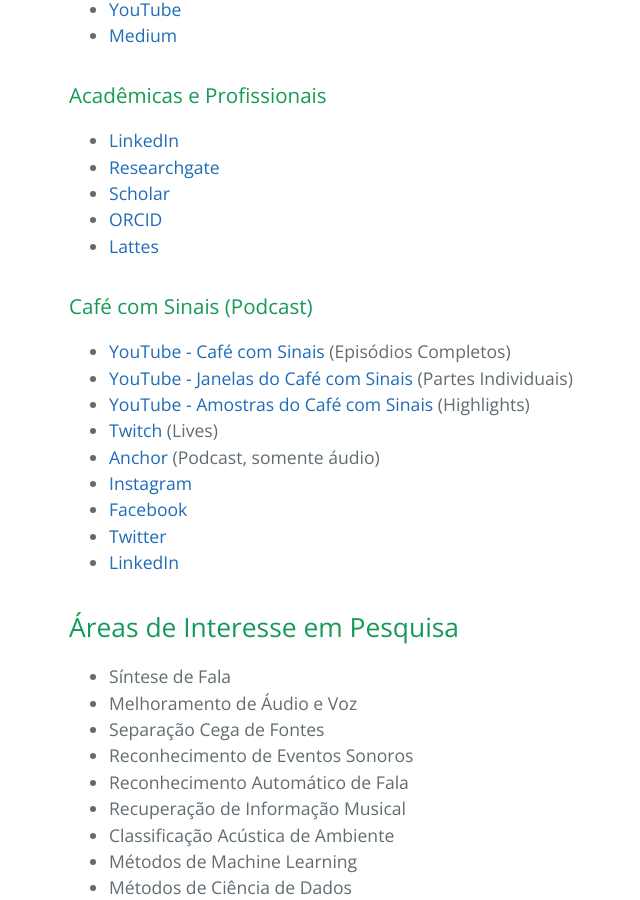
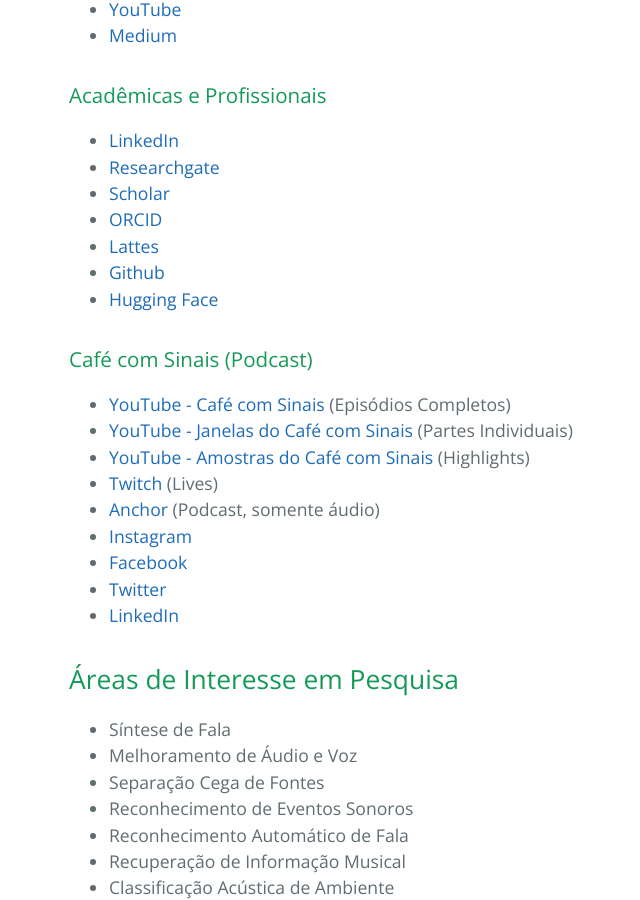
Before and after one commit to tito-spadini/titocaco.github.io, a Jekyll site: the page built from index.md, in a window 1280 px wide and 900 px high, scrolled down 1832 px. Shown: the whole window, without its empty margins (155-795 px from the left). Built offline with Jekyll 4.4.1, drawn with Linux system fonts in a browser that asks for light colours.

Commit message:
Update index.md

```diff
--- a/index.md
+++ b/index.md
@@ -47,6 +47,8 @@ Atualmente, eu também trabalho em um projeto paralelo chamado "Café com Sinais
 * [Scholar](https://scholar.google.com.br/citations?user=5d13kDAAAAAJ)
 * [ORCID](https://orcid.org/0000-0002-2716-174X)
 * [Lattes](http://lattes.cnpq.br/3817440854911030)
+* [Github](https://github.com/tito-spadini)
+* [Hugging Face](https://huggingface.co/TitoSpadini)
 
 ### Café com Sinais (Podcast)
 
```
